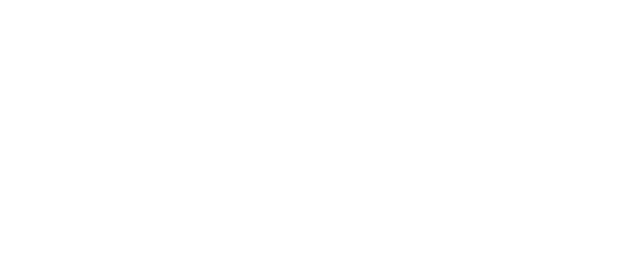
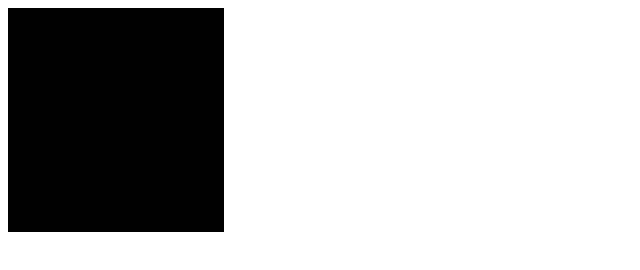
Before and after one commit to paytonrules/clojurescript_space_invaders, a plain HTML site: page resources/public/index.html in a window 1280 px wide. Shown: the whole page, without its empty margins (0-640 px from the left). Drawn offline with Linux system fonts and the light colour scheme.

```diff
--- /dev/null
+++ b/resources/public/css/game.css
@@ -0,0 +1,5 @@
+canvas {
+  background-color: black;
+  width: 216px;
+  height: 224px;
+}
--- a/resources/public/index.html
+++ b/resources/public/index.html
@@ -1,6 +1,8 @@
 <!DOCTYPE html>
 <html>
-  <head></head>
+  <head>
+    <link rel="stylesheet" type="text/css" href="css/game.css">
+  </head>
   <body>
     <canvas id="game"></div>
     <script src="cljs/main.js" type="text/javascript"></script>
```
Also changed, not shown: 8 other files.
